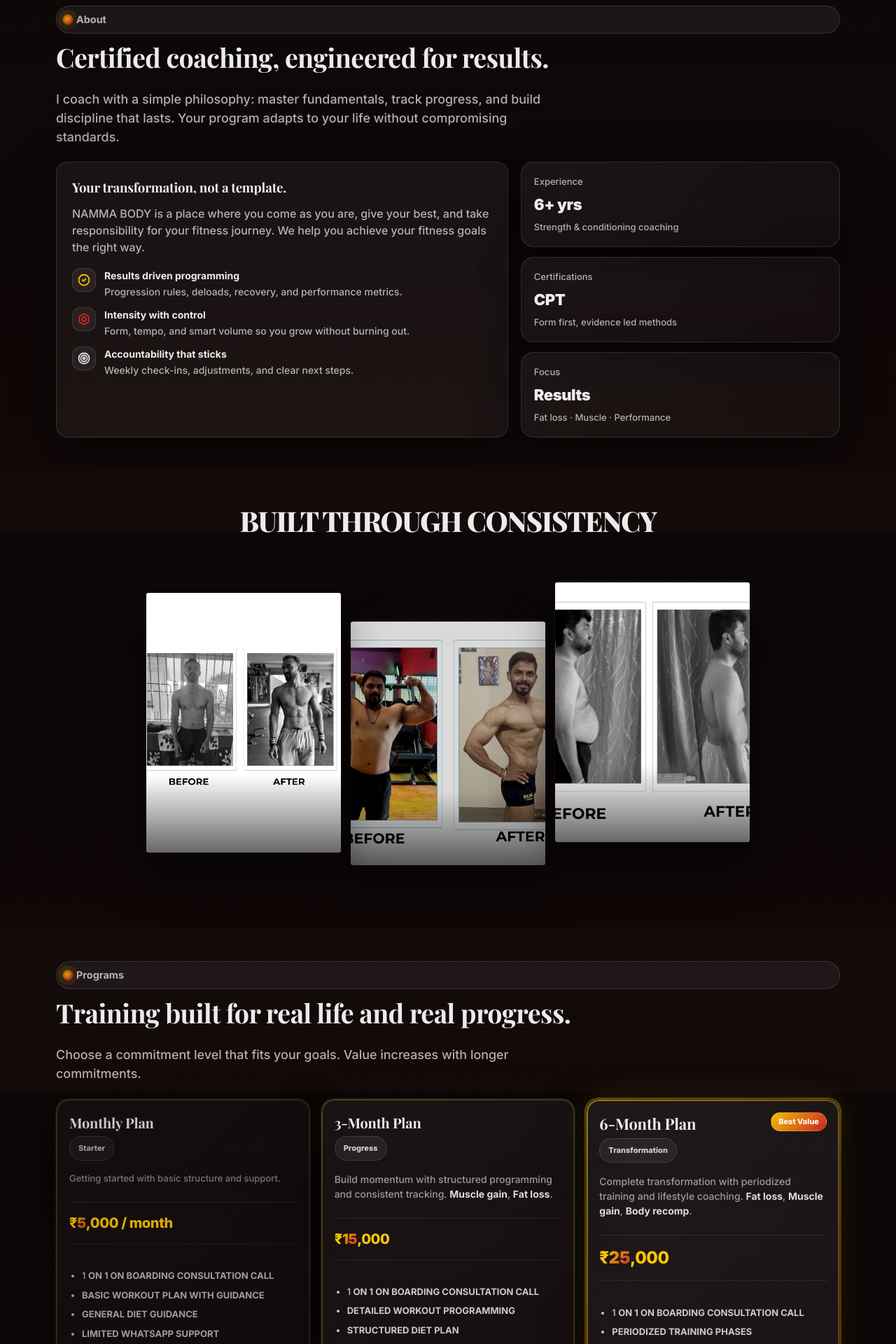
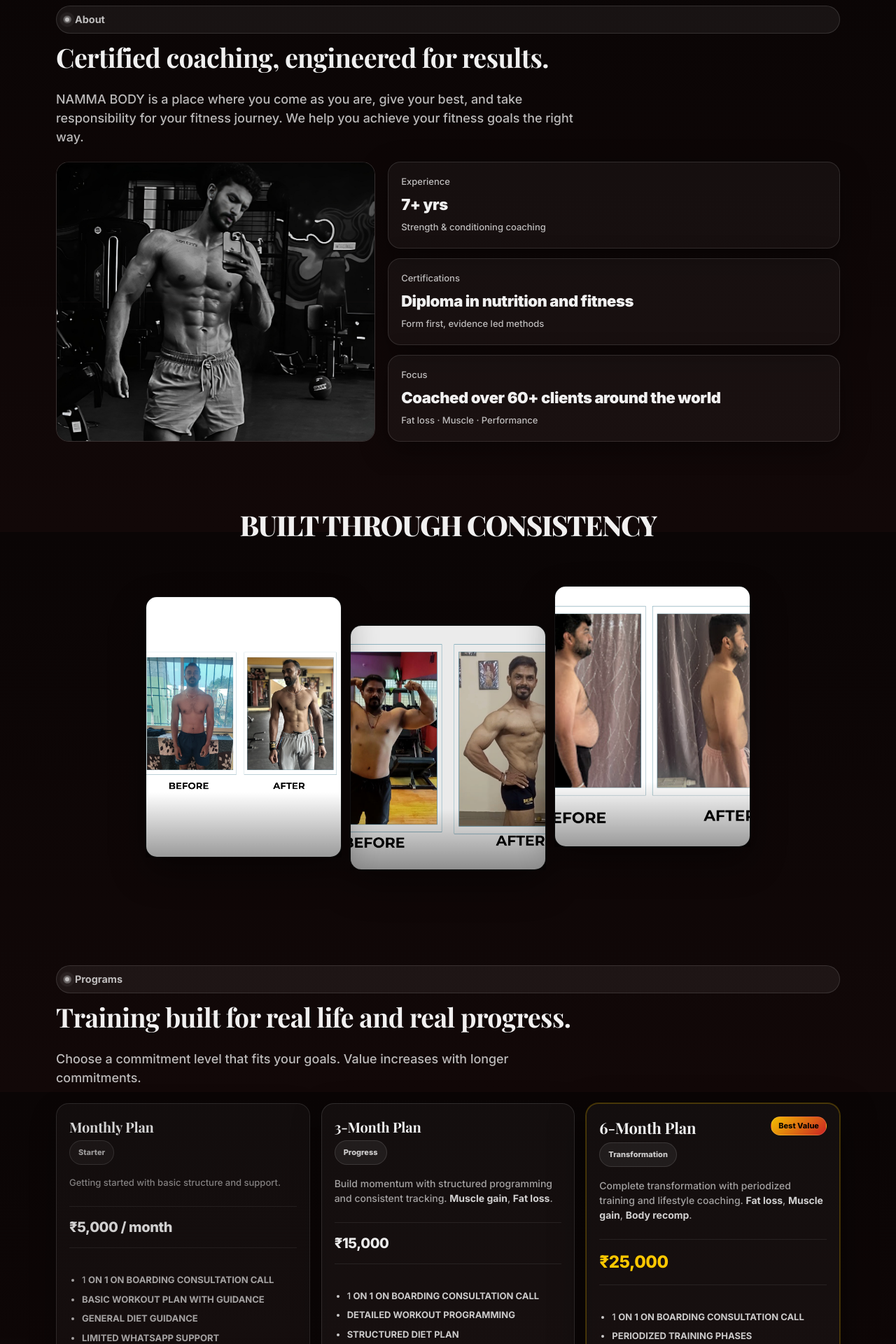
Before and after one commit to rahulreddy1665/namma_body, a React (Vite) app: page / in a window 1280 px wide. Shown: the part 840-2760 px from the top of the page at 70% size. Built offline with nearby package versions, Linux system fonts and the light colour scheme.

Commit message:
about us changes

```diff
--- a/src/components/SectionHeading.tsx
+++ b/src/components/SectionHeading.tsx
@@ -25,12 +25,11 @@
           <span
               className="pointer-dot"
             style={{
-              width: 8,
-              height: 8,
+              width: 6,
+              height: 6,
               borderRadius: 999,
-              background:
-                'linear-gradient(135deg, rgba(255,200,0,.95), rgba(220,38,38,.92))',
-              boxShadow: '0 0 0 4px rgba(255,200,0,.12)',
+              background: 'rgba(255, 255, 255, 0.6)',
+              boxShadow: '0 0 0 3px rgba(255,255,255,0.08)',
                 position: 'relative',
                 display: 'inline-block',
             }}
--- a/src/index.css
+++ b/src/index.css
@@ -7,9 +7,9 @@
   --surface: rgba(255, 255, 255, 0.06);
   --surface-2: rgba(255, 255, 255, 0.09);
   --border: rgba(255, 255, 255, 0.12);
-  --text: rgba(255, 255, 255, 0.92);
-  --muted: rgba(255, 255, 255, 0.68);
-  --muted-2: rgba(255, 255, 255, 0.54);
+  --text: rgba(255, 255, 255, 0.94);
+  --muted: rgba(255, 255, 255, 0.72);
+  --muted-2: rgba(255, 255, 255, 0.58);
   --accent: #FFC800; /* Karnataka yellow/gold */
   --accent-2: #DC2626; /* Karnataka red */
   --danger: #ff4d6d;
@@ -85,15 +85,15 @@
 
 .app::before {
   background:
-    radial-gradient(1400px 900px at 20% 12%, var(--bg-glow-1), transparent 60%),
-    radial-gradient(1200px 900px at 85% 8%, var(--bg-glow-2), transparent 62%),
+    radial-gradient(1600px 1000px at 20% 12%, var(--bg-glow-1), transparent 70%),
+    radial-gradient(1400px 1000px at 85% 8%, var(--bg-glow-2), transparent 70%),
     linear-gradient(180deg, var(--bg), var(--bg-2));
 }
 
 .app::after {
-  background: radial-gradient(1100px 700px at 50% 120%, rgba(255, 200, 0, 0.08), transparent 70%);
+  background: radial-gradient(1200px 800px at 50% 120%, rgba(255, 200, 0, 0.05), transparent 75%);
   mix-blend-mode: screen;
-  opacity: 0.8;
+  opacity: 0.6;
 }
 
 .skip-link {
@@ -131,15 +131,15 @@
   content: '';
   position: absolute;
   inset: 0;
-  background: linear-gradient(180deg, rgba(255, 255, 255, 0.02), rgba(255, 255, 255, 0));
-  opacity: 0.8;
+  background: linear-gradient(180deg, rgba(255, 255, 255, 0.01), rgba(255, 255, 255, 0));
+  opacity: 0.5;
   pointer-events: none;
   z-index: -1;
 }
 
 .divider {
   height: 1px;
-  background: linear-gradient(90deg, transparent, rgba(255, 255, 255, 0.12), transparent);
+  background: linear-gradient(90deg, transparent, rgba(255, 255, 255, 0.08), transparent);
 }
 
 .pill {
@@ -214,11 +214,11 @@
   background: linear-gradient(135deg, rgba(255, 200, 0, 0.95), rgba(220, 38, 38, 0.9));
   color: rgba(0, 0, 0, 0.95);
   font-weight: 750;
-  box-shadow: 0 16px 40px rgba(255, 200, 0, 0.20);
+  box-shadow: 0 12px 32px rgba(255, 200, 0, 0.25);
 }
 .btn--primary:hover {
   transform: translateY(-1px);
-  box-shadow: 0 22px 60px rgba(255, 200, 0, 0.28);
+  box-shadow: 0 18px 48px rgba(255, 200, 0, 0.35);
 }
 
 .btn--ghost {
@@ -234,8 +234,8 @@
 .card {
   border-radius: var(--radius-lg);
   border: 1px solid var(--border);
-  background: rgba(255, 255, 255, 0.05);
-  box-shadow: var(--shadow);
+  background: rgba(255, 255, 255, 0.04);
+  box-shadow: 0 12px 40px rgba(0, 0, 0, 0.4);
 }
 
 .grid {
@@ -264,10 +264,10 @@
   top: 50%;
   left: 50%;
   transform: translate(-50%, -50%);
-  width: 8px;
-  height: 8px;
+  width: 6px;
+  height: 6px;
   border-radius: 999px;
-  background: linear-gradient(135deg, rgba(255,200,0,.95), rgba(220,38,38,.92));
+  background: rgba(255, 255, 255, 0.6);
   opacity: 0;
   animation: ripple 2s ease-out infinite;
 }
@@ -278,13 +278,13 @@
 
 @keyframes ripple {
   0% {
-    width: 8px;
-    height: 8px;
-    opacity: 0.8;
+    width: 6px;
+    height: 6px;
+    opacity: 0.6;
   }
   100% {
-    width: 32px;
-    height: 32px;
+    width: 24px;
+    height: 24px;
     opacity: 0;
   }
 }
--- a/src/sections/AboutSection.tsx
+++ b/src/sections/AboutSection.tsx
@@ -1,8 +1,7 @@
-import type { ReactNode } from 'react'
 import { motion, useReducedMotion } from 'framer-motion'
-import { Bolt, CheckCircle2, Target } from 'lucide-react'
 import Container from '../components/Container'
 import SectionHeading from '../components/SectionHeading'
+import aboutImage from '../assets/about_us.jpg'
 
 export default function AboutSection() {
   const reduceMotion = useReducedMotion()
@@ -11,42 +10,124 @@
       <SectionHeading
         eyebrow="About"
         title="Certified coaching, engineered for results."
-        description="I coach with a simple philosophy: master fundamentals, track progress, and build discipline that lasts. Your program adapts to your life without compromising standards."
+        description="NAMMA BODY is a place where you come as you are, give your best, and take responsibility for your fitness journey.
+            We help you achieve your fitness goals the right  way."
       />
 
       <Container>
         <div className="grid" style={{ gridTemplateColumns: 'repeat(12, 1fr)' }}>
           <motion.div
             className="card"
-            style={{ gridColumn: 'span 7', padding: 22 }}
-            initial={reduceMotion ? false : { opacity: 0, y: 10 }}
-            whileInView={reduceMotion ? { opacity: 1 } : { opacity: 1, y: 0 }}
+            style={{
+              gridColumn: 'span 5',
+              padding: 0,
+              overflow: 'hidden',
+              borderRadius: 18,
+              height: '400px',
+              position: 'relative',
+              background: 'transparent', // Transparent to avoid flash of card background
+              border: 'none', // Border is handled by the inner clipped elements or looks better without it during reveal
+              boxShadow: 'none', // Removing shadow from parent to avoid weird clipping issues
+            }}
+            initial="initial"
+            whileInView="animate"
             viewport={{ once: true, amount: 0.35 }}
-            transition={{ duration: 0.5, ease: 'easeOut' }}
           >
-            <h3 style={{ margin: 0, letterSpacing: '-0.01em' }}>Your transformation, not a template.</h3>
-            <p className="muted" style={{ margin: '10px 0 0' }}>
-            NAMMA BODY is a place where you come as you are, give your best, and take responsibility for your fitness journey.
-            We help you achieve your fitness goals the right  way.
-            </p>
+            {/* Top Half */}
+            <motion.div
+              style={{
+                position: 'absolute',
+                inset: 0,
+                clipPath: 'inset(0 0 50% 0)',
+                zIndex: 2,
+                borderRadius: 18,
+                overflow: 'hidden',
+                border: '1px solid var(--border)',
+                background: 'var(--surface)',
+              }}
+              variants={{
+                initial: { y: reduceMotion ? 0 : '-100%', opacity: reduceMotion ? 1 : 0 },
+                animate: { y: 0, opacity: 1 },
+              }}
+              transition={{
+                duration: 1.1,
+                ease: [0.16, 1, 0.3, 1],
+              }}
+            >
+              <motion.img
+                src={aboutImage}
+                alt="About Namma Body Top"
+                style={{
+                  width: '100%',
+                  height: '100%',
+                  objectFit: 'cover',
+                  objectPosition: 'center top',
+                  display: 'block',
+                }}
+                variants={{
+                  initial: { scale: reduceMotion ? 1 : 1.1 },
+                  animate: { scale: 1 },
+                }}
+                transition={{
+                  duration: 1.4,
+                  ease: [0.16, 1, 0.3, 1],
+                }}
+              />
+            </motion.div>
 
-            <div style={{ display: 'grid', gap: 12, marginTop: 18 }}>
-              <ProofLine icon={<IconCheck />} title="Results driven programming" text="Progression rules, deloads, recovery, and performance metrics." />
-              <ProofLine icon={<IconBolt />} title="Intensity with control" text="Form, tempo, and smart volume so you grow without burning out." />
-              <ProofLine icon={<IconTarget />} title="Accountability that sticks" text="Weekly check-ins, adjustments, and clear next steps." />
-            </div>
+            {/* Bottom Half */}
+            <motion.div
+              style={{
+                position: 'absolute',
+                inset: 0,
+                clipPath: 'inset(50% 0 0 0)',
+                zIndex: 2,
+                borderRadius: 18,
+                overflow: 'hidden',
+                border: '1px solid var(--border)',
+                background: 'var(--surface)',
+              }}
+              variants={{
+                initial: { y: reduceMotion ? 0 : '100%', opacity: reduceMotion ? 1 : 0 },
+                animate: { y: 0, opacity: 1 },
+              }}
+              transition={{
+                duration: 1.1,
+                ease: [0.16, 1, 0.3, 1],
+              }}
+            >
+              <motion.img
+                src={aboutImage}
+                alt="About Namma Body Bottom"
+                style={{
+                  width: '100%',
+                  height: '100%',
+                  objectFit: 'cover',
+                  objectPosition: 'center top',
+                  display: 'block',
+                }}
+                variants={{
+                  initial: { scale: reduceMotion ? 1 : 1.1 },
+                  animate: { scale: 1 },
+                }}
+                transition={{
+                  duration: 1.4,
+                  ease: [0.16, 1, 0.3, 1],
+                }}
+              />
+            </motion.div>
           </motion.div>
 
           <motion.div
-            style={{ gridColumn: 'span 5', display: 'grid', gap: 14 }}
+            style={{ gridColumn: 'span 7', display: 'grid', gap: 14 }}
             initial={reduceMotion ? false : { opacity: 0, y: 10 }}
             whileInView={reduceMotion ? { opacity: 1 } : { opacity: 1, y: 0 }}
             viewport={{ once: true, amount: 0.35 }}
             transition={{ duration: 0.5, ease: 'easeOut', delay: reduceMotion ? 0 : 0.04 }}
           >
-            <MiniCard title="Experience" value="6+ yrs" note="Strength & conditioning coaching" />
-            <MiniCard title="Certifications" value="CPT" note="Form first, evidence led methods" />
-            <MiniCard title="Focus" value="Results" note="Fat loss · Muscle · Performance" />
+            <MiniCard title="Experience" value="7+ yrs" note="Strength & conditioning coaching" />
+            <MiniCard title="Certifications" value="Diploma in nutrition and fitness" note="Form first, evidence led methods" />
+            <MiniCard title="Focus" value="Coached over 60+ clients around the world" note="Fat loss · Muscle · Performance" />
           </motion.div>
         </div>
 
@@ -70,8 +151,7 @@
         style={{
           padding: 18,
           borderRadius: 18,
-        background:
-          'linear-gradient(135deg, rgba(255,255,255,.06), rgba(255,255,255,.03))',
+          background: 'rgba(255, 255, 255, 0.04)',
         }}
       >
       <div className="muted" style={{ fontSize: 13 }}>
@@ -84,42 +164,3 @@
     </div>
   )
 }
-
-function ProofLine({
-  icon,
-  title,
-  text,
-}: {
-  icon: ReactNode
-  title: string
-  text: string
-}) {
-  return (
-    <div style={{ display: 'flex', gap: 12, alignItems: 'flex-start' }}>
-      <div
-        aria-hidden="true"
-        style={{
-          width: 34,
-          height: 34,
-          borderRadius: 12,
-          display: 'grid',
-          placeItems: 'center',
-          background: 'rgba(255,255,255,.06)',
-          border: '1px solid rgba(255,255,255,.12)',
-        }}
-      >
-        {icon}
-      </div>
-      <div style={{ display: 'grid', gap: 2 }}>
-        <strong style={{ fontSize: 14 }}>{title}</strong>
-        <span className="muted" style={{ fontSize: 14 }}>
-          {text}
-        </span>
-      </div>
-    </div>
-  )
-}
-
-const IconCheck = () => <CheckCircle2 size={18} strokeWidth={2.4} color="rgba(255,200,0,.95)" />
-const IconBolt = () => <Bolt size={18} strokeWidth={2.4} color="rgba(220,38,38,.95)" />
-const IconTarget = () => <Target size={18} strokeWidth={2.4} color="rgba(255,255,255,.85)" />
--- a/src/sections/ContactSection.tsx
+++ b/src/sections/ContactSection.tsx
@@ -43,7 +43,7 @@
           style={{
             padding: 18,
             borderRadius: 18,
-            background: 'linear-gradient(135deg, rgba(255,255,255,.06), rgba(255,255,255,.03))',
+            background: 'rgba(255, 255, 255, 0.04)',
           }}
         >
           <form
@@ -150,8 +150,8 @@
               border-color: rgba(255,255,255,.18) !important;
             }
             input:focus, textarea:focus, select:focus {
-              border-color: rgba(255,200,0,.4) !important;
-              background: rgba(0,0,0,.3) !important;
+              border-color: rgba(255,200,0,.35) !important;
+              background: rgba(0,0,0,.25) !important;
             }
           `}
         </style>
--- a/src/sections/ProgramsSection.tsx
+++ b/src/sections/ProgramsSection.tsx
@@ -6,30 +6,8 @@
 import { PROGRAMS } from '../data/programs'
 import { openWhatsAppForProgram } from '../lib/whatsapp'
 
-// Helper function to render text with capital letters bold and highlight specific terms
-function renderBoldCaps(text: string, highlightTerms: string[] = []) {
-  // Terms to highlight (case-insensitive)
-  const termsToHighlight = highlightTerms.map(term => term.toLowerCase())
-
-  // Check if the entire text matches a highlight term
-  const textLower = text.toLowerCase().trim()
-  if (termsToHighlight.includes(textLower)) {
-    return (
-      <span
-        style={{
-          background: 'linear-gradient(135deg, rgba(255,200,0,.95), rgba(220,38,38,.92))',
-          WebkitBackgroundClip: 'text',
-          WebkitTextFillColor: 'transparent',
-          backgroundClip: 'text',
-          color: 'transparent',
-          fontWeight: 800,
-        }}
-      >
-        {text}
-      </span>
-    )
-  }
-
+// Helper function to render text with capital letters bold
+function renderBoldCaps(text: string) {
   // Match sequences of capital letters, numbers, spaces, and apostrophes
   const regex = /[A-Z][A-Z0-9\s']*/g
   const parts: (string | React.ReactElement)[] = []
@@ -59,7 +37,7 @@
   return <>{parts.length > 0 ? parts : text}</>
 }
 
-// Helper function to highlight specific terms in white
+// Helper function to highlight specific terms
 function renderSubtitleWithHighlight(text: string, highlightTerms: string[]) {
   if (highlightTerms.length === 0) return text
 
@@ -79,13 +57,13 @@
     if (match.index > lastIndex) {
       parts.push(text.substring(lastIndex, match.index))
     }
-    // Add highlighted term in white
+    // Add highlighted term with subtle emphasis
     parts.push(
       <span
         key={matchIndex++}
         style={{
-          color: 'rgba(255,255,255,1)',
-          fontWeight: 700,
+          color: 'rgba(255,255,255,0.95)',
+          fontWeight: 650,
         }}
       >
         {match[0]}
@@ -102,47 +80,6 @@
   return <>{parts.length > 0 ? parts : text}</>
 }
 
-// Helper function to highlight specific numbers in pricing
-function renderPricingWithHighlight(text: string, highlightNumber: string) {
-  // Match the number that appears before a comma or slash - escape special regex characters
-  const escapedNumber = highlightNumber.replace(/[.*+?^${}()|[\]\\]/g, '\\$&')
-  const regex = new RegExp(`(${escapedNumber})(?=,|/)`, 'g')
-  const parts: (string | React.ReactElement)[] = []
-  let lastIndex = 0
-  let matchIndex = 0
-
-  let match
-  while ((match = regex.exec(text)) !== null) {
-    // Add text before match
-    if (match.index > lastIndex) {
-      parts.push(text.substring(lastIndex, match.index))
-    }
-    // Add highlighted number
-    parts.push(
-      <span
-        key={matchIndex++}
-        style={{
-          background: 'linear-gradient(135deg, rgba(255,200,0,.95), rgba(220,38,38,.92))',
-          WebkitBackgroundClip: 'text',
-          WebkitTextFillColor: 'transparent',
-          backgroundClip: 'text',
-          color: 'transparent',
-          fontWeight: 900,
-        }}
-      >
-        {match[1]}
-      </span>
-    )
-    lastIndex = match.index + match[0].length
-  }
-
-  // Add remaining text
-  if (lastIndex < text.length) {
-    parts.push(text.substring(lastIndex))
-  }
-
-  return <>{parts.length > 0 ? parts : text}</>
-}
 
 export default function ProgramsSection() {
   const reduceMotion = useReducedMotion()
@@ -166,8 +103,6 @@
           {PROGRAMS.map((p, idx) => {
             const isRecommended = p.isRecommended
             const isMonthly = p.tier === 'monthly'
-            const isThreeMonths = p.tier === 'threeMonths'
-            const highlightTerms: string[] = []
             const subtitleHighlightTerms = p.tier === 'threeMonths'
               ? ['Muscle gain', 'Fat loss']
               : p.tier === 'sixMonths'
@@ -190,44 +125,22 @@
                     height: '100%',
                     padding: 18,
                     borderRadius: 18,
-                    background: isMonthly
-                      ? 'linear-gradient(135deg, rgba(255,255,255,.04), rgba(255,255,255,.02))'
-                      : isRecommended
-                      ? 'linear-gradient(135deg, rgba(255,255,255,.08), rgba(255,255,255,.05))'
-                      : 'linear-gradient(135deg, rgba(255,255,255,.06), rgba(255,255,255,.03))',
+                    background: 'rgba(255, 255, 255, 0.04)',
                     position: 'relative',
                     overflow: 'hidden',
                     display: 'grid',
                     gap: 12,
                     gridTemplateRows: 'auto auto auto auto 1fr auto',
                     boxShadow: isRecommended
-                      ? '0 20px 60px rgba(0,0,0,0.55), 0 0 0 2px rgba(255,200,0,0.35), 0 0 40px rgba(255,200,0,0.15)'
-                      : isMonthly
-                      ? '0 20px 60px rgba(0,0,0,0.55), 0 0 0 1px rgba(255,255,255,0.08)'
-                      : '0 20px 60px rgba(0,0,0,0.55), 0 0 0 1px rgba(255,200,0,0.14)',
+                      ? '0 16px 48px rgba(0,0,0,0.5), 0 0 0 1px rgba(255,200,0,0.25)'
+                      : '0 12px 40px rgba(0,0,0,0.4)',
+                    border: isRecommended
+                      ? '1px solid rgba(255,200,0,0.25)'
+                      : '1px solid rgba(255,255,255,0.12)',
                     transition: 'transform 200ms ease, box-shadow 200ms ease, border-color 200ms ease',
-                    opacity: isMonthly ? 0.85 : 1,
+                    opacity: isMonthly ? 0.88 : 1,
                   }}
                 >
-                  <div
-                    aria-hidden="true"
-                    style={{
-                      position: 'absolute',
-                      inset: 0,
-                      padding: isRecommended ? 2 : 1,
-                      borderRadius: 18,
-                      background: isRecommended
-                        ? 'linear-gradient(135deg, rgba(255,200,0,.55), rgba(220,38,38,.35))'
-                        : isThreeMonths
-                        ? 'linear-gradient(135deg, rgba(255,200,0,.35), rgba(220,38,38,.20))'
-                        : 'linear-gradient(135deg, rgba(255,200,0,.25), rgba(220,38,38,.15))',
-                      mask:
-                        'linear-gradient(#000 0 0) content-box, linear-gradient(#000 0 0)',
-                      maskComposite: 'exclude',
-                      WebkitMaskComposite: 'xor',
-                      pointerEvents: 'none',
-                    }}
-                  />
 
                   <div style={{ display: 'flex', alignItems: 'flex-start', justifyContent: 'space-between', gap: 12 }}>
                     <div style={{ display: 'flex', flexDirection: 'column', gap: 4 }}>
@@ -253,7 +166,7 @@
                         style={{
                           fontWeight: 800,
                           fontSize: 11,
-                          color: 'rgba(255,255,255,.95)',
+                          color: 'rgba(0,0,0,0.95)',
                           background: 'linear-gradient(135deg, rgba(255,200,0,.95), rgba(220,38,38,.92))',
                           padding: '4px 10px',
                         }}
@@ -270,17 +183,15 @@
                   </p>
 
                   <div style={{ marginTop: 12, padding: '14px 0', borderTop: '1px solid rgba(255,255,255,.08)', borderBottom: '1px solid rgba(255,255,255,.08)' }}>
-                    <div style={{ fontSize: isRecommended ? 24 : 20, fontWeight: 800, color: 'var(--accent)', letterSpacing: '-0.02em' }}>
-                      {p.tier === 'monthly' && renderPricingWithHighlight(p.pricing, '5')}
-                      {p.tier === 'threeMonths' && renderPricingWithHighlight(p.pricing, '15')}
-                      {p.tier === 'sixMonths' && renderPricingWithHighlight(p.pricing, '25')}
+                    <div style={{ fontSize: isRecommended ? 24 : 20, fontWeight: 800, color: isRecommended ? 'var(--accent)' : 'rgba(255,255,255,0.92)', letterSpacing: '-0.02em' }}>
+                      {p.pricing}
                     </div>
                   </div>
 
                   <ul style={{ margin: '16px 0 0', paddingLeft: 18, color: isMonthly ? 'rgba(255,255,255,.70)' : 'rgba(255,255,255,.78)' }}>
                     {p.features.map((feature, featureIdx) => (
                       <li key={featureIdx} style={{ margin: '8px 0', fontSize: 13, lineHeight: 1.5 }}>
-                        {renderBoldCaps(feature, highlightTerms)}
+                        {renderBoldCaps(feature)}
                       </li>
                     ))}
                   </ul>
--- a/src/sections/TransformationsSection.tsx
+++ b/src/sections/TransformationsSection.tsx
@@ -100,11 +100,11 @@
               >
                 <div style={{
                 overflow: 'hidden',
-                  borderRadius: '4px',
+                  borderRadius: '16px',
                   backgroundColor: '#000',
-                  boxShadow: '0 30px 60px rgba(0,0,0,0.5)',
+                  boxShadow: '0 20px 50px rgba(0,0,0,0.45)',
                   aspectRatio: aspectRatios[idx],
-                  border: '1px solid rgba(255,255,255,0.05)'
+                  border: '1px solid rgba(255,255,255,0.08)'
                 }}>
                   <motion.img
                   src={t.imageSrc}
@@ -116,14 +116,14 @@
                     width: '100%',
                       height: '100%',
                     objectFit: 'cover',
-                      filter: idx % 2 === 0 ? 'grayscale(1) contrast(1.1)' : 'contrast(1.1) brightness(0.85)',
+                      filter: idx % 2 === 0 ? 'grayscale(0.3) contrast(1.05)' : 'contrast(1.05) brightness(0.92)',
                   }}
                 />
                   {/* Subtle editorial overlay */}
                   <div style={{
                     position: 'absolute',
                     inset: 0,
-                    background: 'linear-gradient(180deg, transparent 70%, rgba(0,0,0,0.6) 100%)',
+                    background: 'linear-gradient(180deg, transparent 75%, rgba(0,0,0,0.4) 100%)',
                     pointerEvents: 'none'
                   }} />
                 </div>
```
Also changed, not shown: src/components/FloatingWhatsApp.tsx (+7 -7 lines), src/components/Navbar.tsx (+9 -8 lines), src/sections/HeroSection.tsx (+6 -7 lines), src/assets/about_us.PNG (added), src/assets/about_us.jpg (added). Lines whose indentation alone changed are shown as unchanged.
